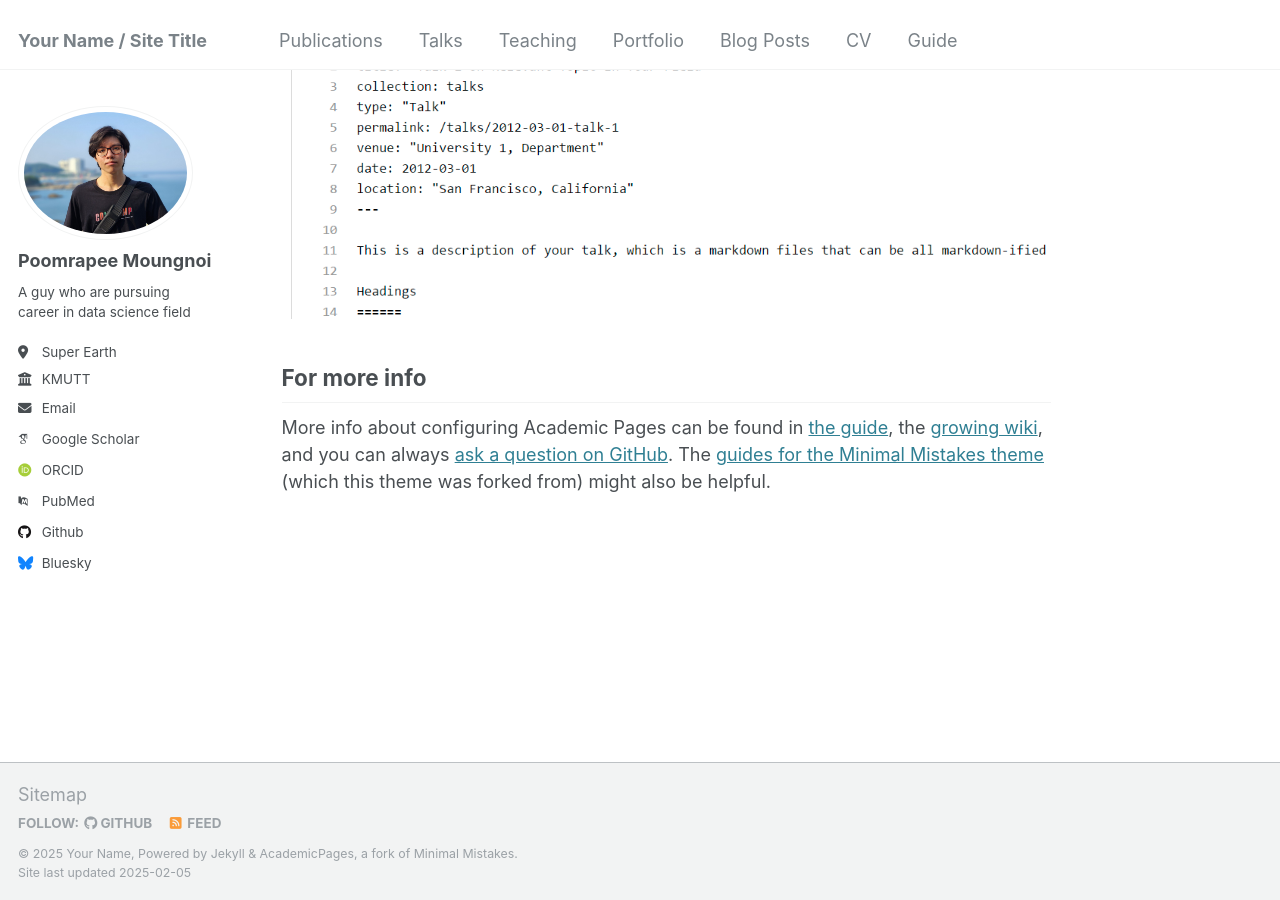
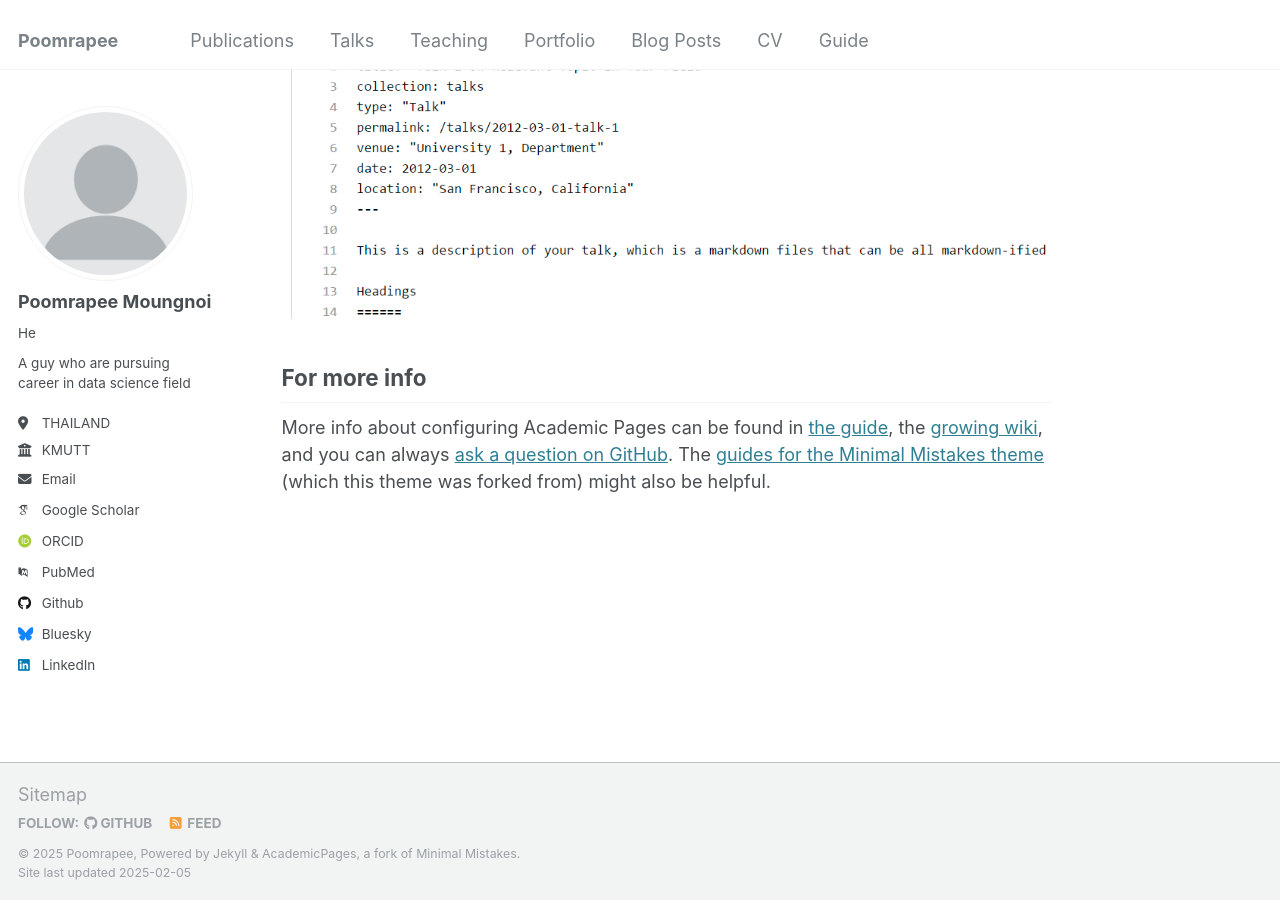
Before and after one commit to spppm/spppm.github.io, a Jekyll site: the page built from _pages/about.md, in a window 1280 px wide and 900 px high, scrolled down 2643 px. Built offline with Jekyll 4.4.1, drawn with Linux system fonts in a browser that asks for light colours; some web fonts are replaced.

Commit message:
Update _config.yml

```diff
--- a/_config.yml
+++ b/_config.yml
@@ -8,9 +8,9 @@
 
 # Basic Site Settings
 locale                   : "en-US"
-title                    : "Your Name / Site Title"
+title                    : "Poomrapee"
 title_separator          : "-"
-name                     : &name "Your Name"
+name                     : &name "Poomrapee"
 description              : &description "personal description"
 url                      : https://academicpages.github.io # the base hostname & protocol for your site e.g. "https://[your GitHub username].github.io"
 baseurl                  : "" # the subpath of your site, e.g. "/blog"
@@ -21,11 +21,11 @@ repository               : "academicpages/academicpages.github.io"
 #               Additional customization can be done by editing /_includes/author-profile.html
 author:
   # Biographic information
-  avatar           : "me.png"
+  avatar           : "profile.png"
   name             : "Poomrapee Moungnoi"
-  pronouns         : # example: "she/her"
+  pronouns         : "He"
   bio              : "A guy who are pursuing career in data science field"
-  location         : "Super Earth"
+  location         : "THAILAND"
   employer         : "KMUTT"
   uri              : # URL
   email            : "poomrapeesun2@gmail.com"
@@ -44,7 +44,7 @@ author:
   bitbucket        : # Username - Update with your username on the site
   codepen          : # Username
   dribbble         : # Username
-  github           : "academicpages"
+  github           : "spppm"
   kaggle           : # Username
   stackoverflow    : # User number or user number and name (i.e., use "1" or "1/jeff-atwood")
 
@@ -58,7 +58,7 @@ author:
   keybase          : # Username
   instagram        : # Username
   lastfm           : # Username
-  linkedin         : # Username
+  linkedin         : "Poomrapee Moungnoi"
   mastodon         : # URL
   medium           : # URL
   pinterest        : # Username
```
